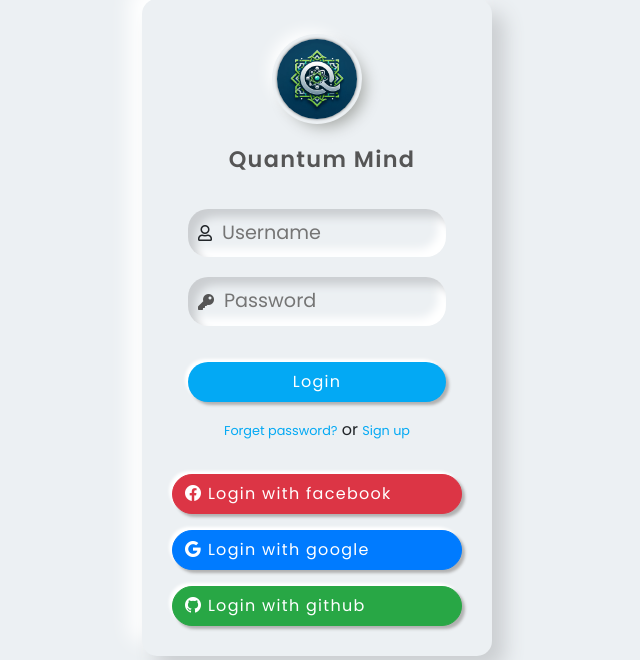
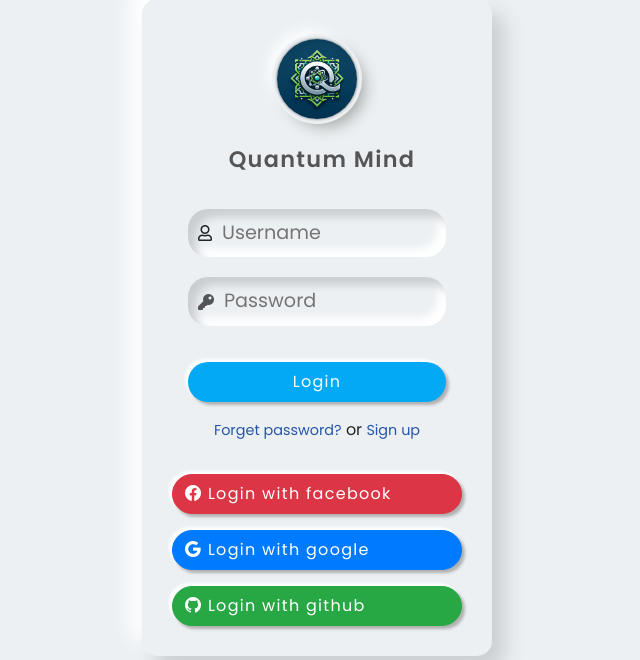
Before and after one commit to Abdur-Rahim-sheikh/QuantumMind, a Django app: page / in a window 1280 px wide. Shown: the part 81-741 px from the top of the page, without its empty margins (323-963 px from the left). Run offline with Django 5.2, Linux system fonts and the light colour scheme; parts of the project's set-up code (start-up, migrations or seed data) failed here and were passed over; some libraries are stand-ins or nearby versions.

Commit message:
css updated

```diff
--- a/public/static/css/account_base.css
+++ b/public/static/css/account_base.css
@@ -109,8 +109,8 @@
 
     .wrapper a {
     text-decoration: none;
-    font-size: 0.8rem;
-    color: #03A9F4;
+    font-size: 0.9rem;
+    color: #2655a7;
     }
 
     .wrapper a:hover {
```
